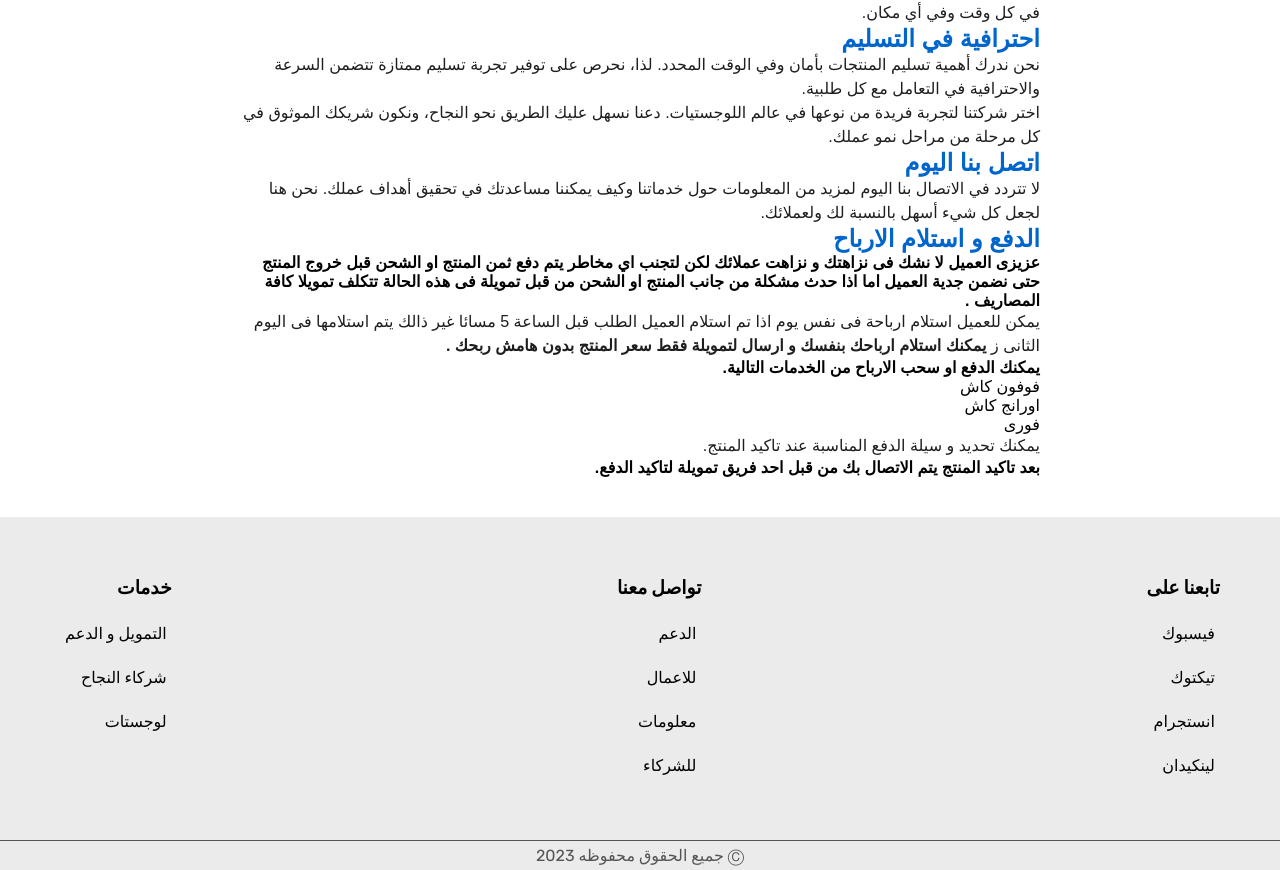
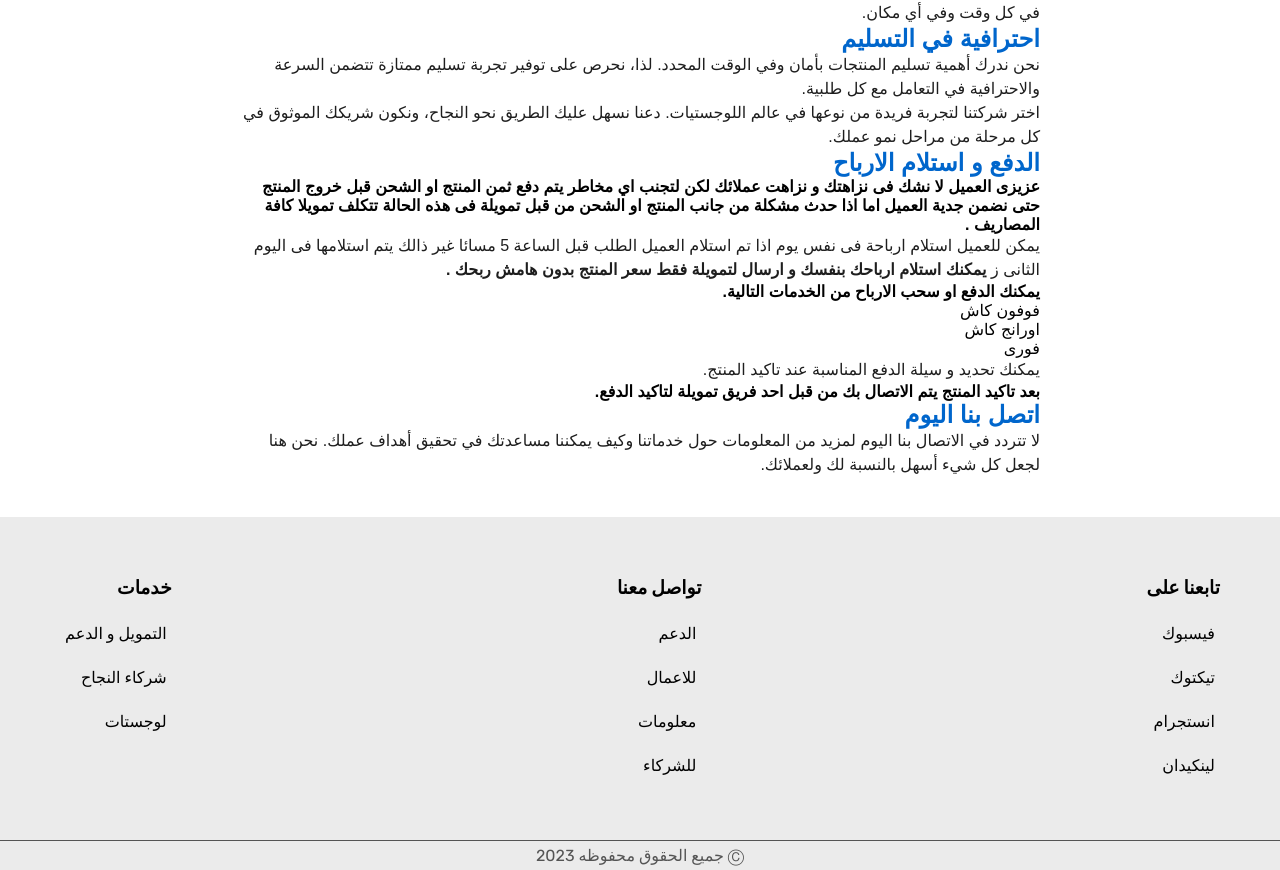
Before and after one commit to mazen-fawzy/tamwila1.1, a Next.js app: page /logestec in a window 1280 px wide. Shown: the part 1209-2079 px from the top of the page. Built offline with nearby package versions, Linux system fonts and the light colour scheme.

Commit message:
Update page.jsx

```diff
--- a/src/app/logestec/page.jsx
+++ b/src/app/logestec/page.jsx
@@ -39,10 +39,6 @@ const Page = () => {
 
       <p>اختر شركتنا لتجربة فريدة من نوعها في عالم اللوجستيات. دعنا نسهل عليك الطريق نحو النجاح، ونكون شريكك الموثوق في كل مرحلة من مراحل نمو عملك.</p>
 
-      <h2>اتصل بنا اليوم</h2>
-
-      <p>لا تتردد في الاتصال بنا اليوم لمزيد من المعلومات حول خدماتنا وكيف يمكننا مساعدتك في تحقيق أهداف عملك. نحن هنا لجعل كل شيء أسهل بالنسبة لك ولعملائك.</p>
-
 
       <h2>الدفع و استلام الارباح</h2>
       <b>عزيزى العميل لا نشك فى نزاهتك و نزاهت عملائك لكن لتجنب اي مخاطر يتم دفع ثمن المنتج او الشحن قبل خروج المنتج حتى نضمن جدية العميل اما اذا حدث مشكلة من جانب المنتج او الشحن من قبل تمويلة فى هذه الحالة تتكلف تمويلا كافة المصاريف .</b>
@@ -57,6 +53,12 @@ const Page = () => {
       </ul>
 
 
+
+      <h2>اتصل بنا اليوم</h2>
+
+      <p>لا تتردد في الاتصال بنا اليوم لمزيد من المعلومات حول خدماتنا وكيف يمكننا مساعدتك في تحقيق أهداف عملك. نحن هنا لجعل كل شيء أسهل بالنسبة لك ولعملائك.</p>
+
+
     </div>
     </>
   );
```
